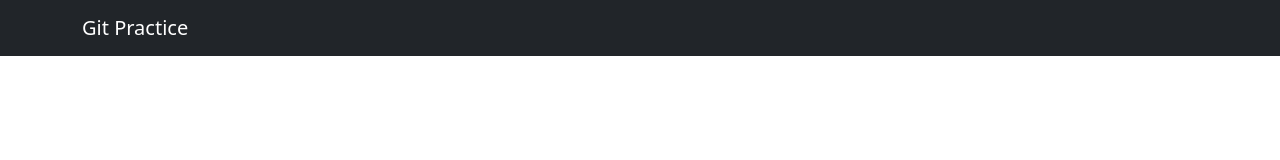
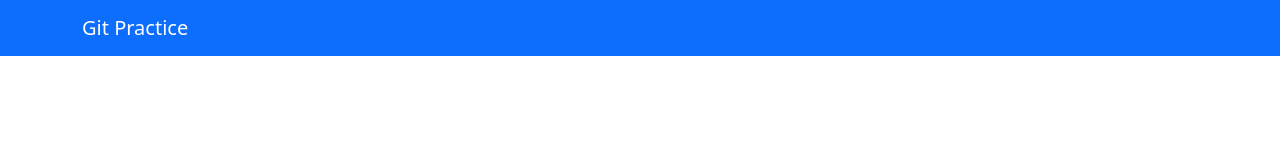
Before and after one commit to vivek1210-github/bootstrapWithGit, a plain HTML site: page index.html in a window 1280 px wide. Drawn offline with nearby package versions, Linux system fonts and the light colour scheme.

Commit message:
Add blue navbar

```diff
--- a/index.html
+++ b/index.html
@@ -11,7 +11,7 @@
 </head>
 
 <body>
-    <nav class="navbar navbar-dark bg-dark navbar-fixed-top">
+    <nav class="navbar navbar-dark bg-primary navbar-fixed-top">
         <div class="container">
             <a href="#" class="navbar-brand">Git Practice</a>
         </div>
```
